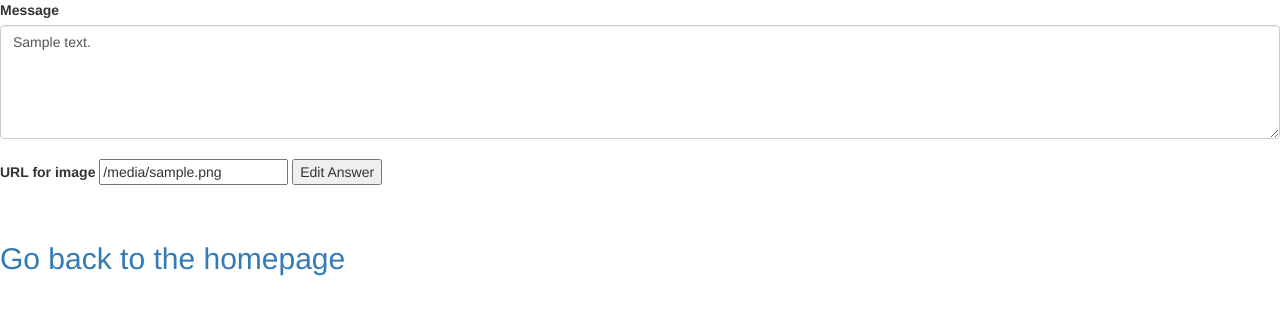
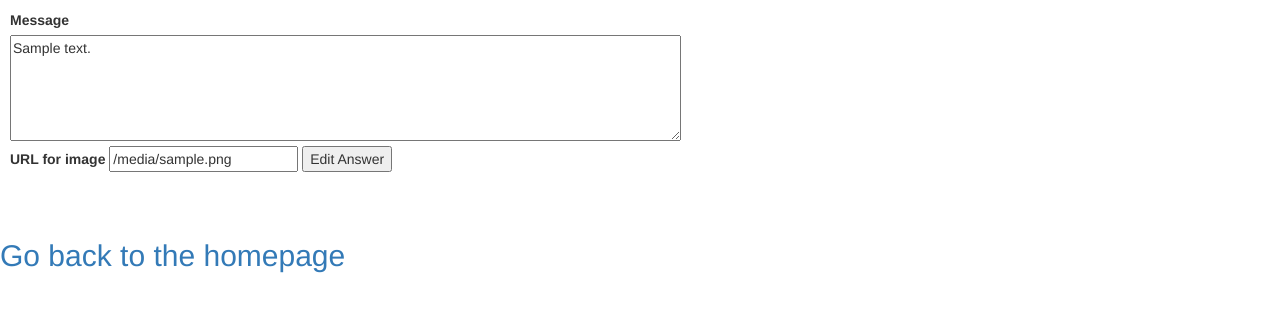
Before and after one commit to Doram13/Revenge-of-the-AskMate, a Flask app: template templates/edit-answer.html in a window 1280 px wide. Shown: the top 315 px of the page. Run offline with Flask 2, Linux system fonts and the light colour scheme; the template is opened without the code that fills it: most values are stand-ins (such as "Sample title", 1, 10 or a date in 2020); some libraries are stand-ins or nearby versions.

Commit message:
reformat code

```diff
--- a/templates/edit-answer.html
+++ b/templates/edit-answer.html
@@ -14,9 +14,9 @@
     <script src="https://maxcdn.bootstrapcdn.com/bootstrap/3.3.7/js/bootstrap.min.js"></script>
 </head>
 <body>
-<div class="form-group"><form method="POST" action="{{ url_for('edit_answer', answer_id=answer['id'], question_id=answer['question_id']) }}" >
+<div class="form-group" style="padding: 10px"><form method="POST" action="{{ url_for('edit_answer', answer_id=answer['id'], question_id=answer['question_id']) }}" >
         <label for="message"> Message</label><br>
-        <textarea class="form-control" id="message" name="message" rows="5" cols="80" required>{{ answer['message'] }}</textarea><br>
+        <textarea id="message" name="message" rows="5" cols="80" required>{{ answer['message'] }}</textarea><br>
         <label for="image">URL for image</label>
         <input type="text" id="image" name="image" value="{{ answer['image'] }}">
     <button type="submit">Edit Answer</button>
```
